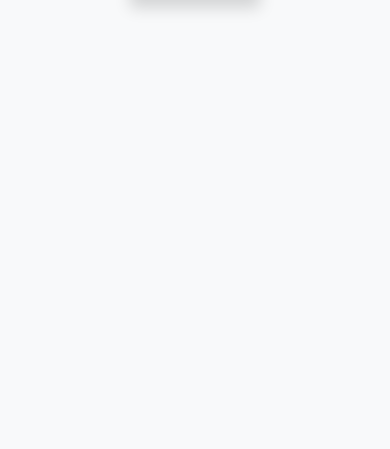
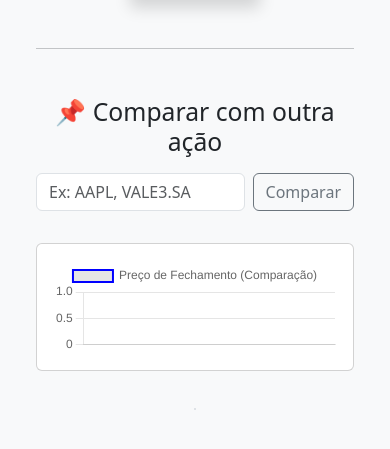
Before and after one commit to pedro0102-hyand/Sucupira-s-Finnance-Dahsboard, a Flask app: page / in a window 390 px wide. Shown: the part 364-813 px from the top of the page. Run offline with Flask 3, Linux system fonts and the light colour scheme.

Commit message:
Adicionando comparacao e novas estatísticas

```diff
--- a/static/js/chart_config.js
+++ b/static/js/chart_config.js
@@ -21,11 +21,44 @@ const grafico = new Chart(ctx, {
     }
 });
 
+const ctxComparacao = document.getElementById('graficoComparacao').getContext('2d');
+
+const graficoComparacao = new Chart(ctxComparacao, {
+    type: 'line',
+    data: {
+        labels: [],
+        datasets: [{
+            label: 'Preço de Fechamento (Comparação)',
+            data: [],
+            borderColor: 'blue',
+            borderWidth: 2,
+            fill: false
+        }]
+    },
+    options: {
+        responsive: true,
+        scales: {
+            x: { display: true },
+            y: { display: true }
+        }
+    }
+});
+
+
 function buscarAcao() {
     const simbolo = document.getElementById('inputSimbolo').value || 'PETR4.SA';
     atualizarGrafico(simbolo);
     atualizarIndicadores(simbolo);
 }
+
+function buscarComparacao() {
+  const simbolo = document.getElementById('inputComparar').value;
+  if (!simbolo) return;
+
+  atualizarGraficoComparacao(simbolo);
+  atualizarIndicadoresComparacao(simbolo);
+}
+
 
 function atualizarGrafico(simbolo) {
     fetch(`/dados?simbolo=${simbolo}`)
@@ -40,6 +73,21 @@ function atualizarGrafico(simbolo) {
             grafico.update();
         });
 }
+
+function atualizarGraficoComparacao(simbolo) {
+  fetch(`/dados?simbolo=${simbolo}`)
+      .then(resp => resp.json())
+      .then(dados => {
+          if (dados.erro) {
+              alert(dados.erro);
+              return;
+          }
+          graficoComparacao.data.labels = dados.map(p => p.data);
+          graficoComparacao.data.datasets[0].data = dados.map(p => p.preco);
+          graficoComparacao.update();
+      });
+}
+
 
 function atualizarIndicadores(simbolo) {
     fetch(`/analise?simbolo=${simbolo}`)
@@ -105,6 +153,61 @@ function atualizarIndicadores(simbolo) {
                     </div>
                   </div>
                 </div>
+
+                <!-- ➕ Novos cards -->
+                <div class="col-md-4">
+                  <div class="card border-secondary">
+                    <div class="card-body">
+                      <h5 class="card-title">Retorno Total</h5>
+                      <p class="card-text fw-bold">${dados.retorno_total}%</p>
+                    </div>
+                  </div>
+                </div>
+
+                <div class="col-md-4">
+                  <div class="card border-dark">
+                    <div class="card-body">
+                      <h5 class="card-title">Preço Inicial</h5>
+                      <p class="card-text">${dados.preco_inicio}</p>
+                    </div>
+                  </div>
+                </div>
+
+                <div class="col-md-4">
+                  <div class="card border-dark">
+                    <div class="card-body">
+                      <h5 class="card-title">Preço Final</h5>
+                      <p class="card-text">${dados.preco_fim}</p>
+                    </div>
+                  </div>
+                </div>
+
+                <div class="col-md-4">
+                  <div class="card border-success">
+                    <div class="card-body">
+                      <h5 class="card-title">Dias de Alta</h5>
+                      <p class="card-text text-success">${dados.dias_alta}</p>
+                    </div>
+                  </div>
+                </div>
+
+                <div class="col-md-4">
+                  <div class="card border-danger">
+                    <div class="card-body">
+                      <h5 class="card-title">Dias de Queda</h5>
+                      <p class="card-text text-danger">${dados.dias_baixa}</p>
+                    </div>
+                  </div>
+                </div>
+
+                <div class="col-md-4">
+                  <div class="card border-warning">
+                    <div class="card-body">
+                      <h5 class="card-title">Maior Retorno Diário</h5>
+                      <p class="card-text">${dados.maior_retorno}% em ${dados.data_maior_retorno}</p>
+                    </div>
+                  </div>
+                </div>
             `;
 
             // Atualiza imagem gerada
@@ -112,5 +215,85 @@ function atualizarIndicadores(simbolo) {
         });
 }
 
+function atualizarIndicadoresComparacao(simbolo) {
+  fetch(`/analise?simbolo=${simbolo}`)
+      .then(resp => resp.json())
+      .then(dados => {
+          if (dados.erro) {
+              alert(dados.erro);
+              return;
+          }
+
+          document.getElementById('tituloComparacao').style.display = 'block';
+          document.getElementById('tituloComparacao').innerText = `Comparando com: ${simbolo}`;
+
+          const container = document.getElementById("indicadoresComparacao");
+          container.innerHTML = `
+              <div class="col-md-4"><div class="card border-success"><div class="card-body">
+                  <h5 class="card-title">Retorno Acumulado</h5>
+                  <p class="card-text text-success fw-bold">${dados.retorno_acumulado}%</p>
+              </div></div></div>
+
+              <div class="col-md-4"><div class="card border-danger"><div class="card-body">
+                  <h5 class="card-title">Volatilidade Anual</h5>
+                  <p class="card-text text-danger fw-bold">${dados.volatilidade_anual}%</p>
+              </div></div></div>
+
+              <div class="col-md-4"><div class="card border-primary"><div class="card-body">
+                  <h5 class="card-title">Sharpe Ratio</h5>
+                  <p class="card-text text-primary fw-bold">${dados.sharpe_ratio}</p>
+              </div></div></div>
+
+              <div class="col-md-4"><div class="card border-dark"><div class="card-body">
+                  <h5 class="card-title">Preço Médio</h5>
+                  <p class="card-text">${dados.preco_medio}</p>
+              </div></div></div>
+
+              <div class="col-md-4"><div class="card border-dark"><div class="card-body">
+                  <h5 class="card-title">Máximo</h5>
+                  <p class="card-text">${dados.preco_max}</p>
+              </div></div></div>
+
+              <div class="col-md-4"><div class="card border-dark"><div class="card-body">
+                  <h5 class="card-title">Mínimo</h5>
+                  <p class="card-text">${dados.preco_min}</p>
+              </div></div></div>
+
+              <div class="col-md-4"><div class="card border-secondary"><div class="card-body">
+                  <h5 class="card-title">Retorno Total</h5>
+                  <p class="card-text fw-bold">${dados.retorno_total}%</p>
+              </div></div></div>
+
+              <div class="col-md-4"><div class="card border-dark"><div class="card-body">
+                  <h5 class="card-title">Preço Inicial</h5>
+                  <p class="card-text">${dados.preco_inicio}</p>
+              </div></div></div>
+
+              <div class="col-md-4"><div class="card border-dark"><div class="card-body">
+                  <h5 class="card-title">Preço Final</h5>
+                  <p class="card-text">${dados.preco_fim}</p>
+              </div></div></div>
+
+              <div class="col-md-4"><div class="card border-success"><div class="card-body">
+                  <h5 class="card-title">Dias de Alta</h5>
+                  <p class="card-text text-success">${dados.dias_alta}</p>
+              </div></div></div>
+
+              <div class="col-md-4"><div class="card border-danger"><div class="card-body">
+                  <h5 class="card-title">Dias de Queda</h5>
+                  <p class="card-text text-danger">${dados.dias_baixa}</p>
+              </div></div></div>
+
+              <div class="col-md-4"><div class="card border-warning"><div class="card-body">
+                  <h5 class="card-title">Maior Retorno Diário</h5>
+                  <p class="card-text">${dados.maior_retorno}% em ${dados.data_maior_retorno}</p>
+              </div></div></div>
+          `;
+
+          document.getElementById('graficoMatplotlibComparacao').src = dados.grafico + '?v=' + new Date().getTime();
+      });
+}
+
+
 // Carga inicial com PETR4.SA
 buscarAcao();
--- a/templates/index.html
+++ b/templates/index.html
@@ -10,25 +10,50 @@
   <div class="container">
     <h1 class="mb-4 text-center">📊 Dashboard de Ações (Alpha Vantage)</h1>
 
-    <!-- Formulário de busca -->
+    <!-- Formulário de busca principal -->
     <form class="d-flex justify-content-center mb-4" onsubmit="event.preventDefault(); buscarAcao()">
       <input id="inputSimbolo" class="form-control me-2" style="max-width: 300px;" type="text" placeholder="Ex: PETR4.SA ou AAPL" />
       <button class="btn btn-primary" type="submit">Buscar</button>
     </form>
 
-    <!-- Indicadores -->
+    <!-- Indicadores da primeira ação -->
     <div id="indicadores" class="row g-3 mb-4"></div>
 
-    <!-- Gráfico Chart.js -->
+    <!-- Gráfico Chart.js da primeira ação -->
     <div class="card mb-4">
       <div class="card-body">
         <canvas id="grafico" height="100"></canvas>
       </div>
     </div>
 
-    <!-- Gráfico gerado pelo matplotlib -->
+    <!-- Gráfico matplotlib da primeira ação -->
+    <div class="text-center mb-5">
+      <img id="graficoMatplotlib" src="" class="img-fluid border shadow" alt="Gráfico gerado" style="max-width: 100%;">
+    </div>
+
+    <hr class="my-5">
+
+    <!-- Formulário de comparação -->
+    <h2 class="mb-3 text-center">📌 Comparar com outra ação</h2>
+    <form class="d-flex justify-content-center mb-4" onsubmit="event.preventDefault(); buscarComparacao()">
+      <input id="inputComparar" class="form-control me-2" style="max-width: 300px;" type="text" placeholder="Ex: AAPL, VALE3.SA" />
+      <button class="btn btn-outline-secondary" type="submit">Comparar</button>
+    </form>
+
+    <!-- Indicadores da ação comparada -->
+    <h4 id="tituloComparacao" style="display:none;" class="text-center mt-4"></h4>
+    <div id="indicadoresComparacao" class="row g-3 mb-4"></div>
+
+    <!-- Gráfico Chart.js da comparação -->
+    <div class="card mb-4">
+      <div class="card-body">
+        <canvas id="graficoComparacao" height="100"></canvas>
+      </div>
+    </div>
+
+    <!-- Gráfico matplotlib da comparação -->
     <div class="text-center">
-      <img id="graficoMatplotlib" src="" class="img-fluid border shadow" alt="Gráfico gerado" style="max-width: 100%;">
+      <img id="graficoMatplotlibComparacao" src="" class="img-fluid border shadow" style="max-width: 100%;">
     </div>
   </div>
 
```
Also changed, not shown: services/analise.py (+23 -10 lines), static/graficos/media_movel_AAPL.png, static/graficos/media_movel_PETR4.SA.png, static/graficos/media_movel_VALE3.SA.png (added).
